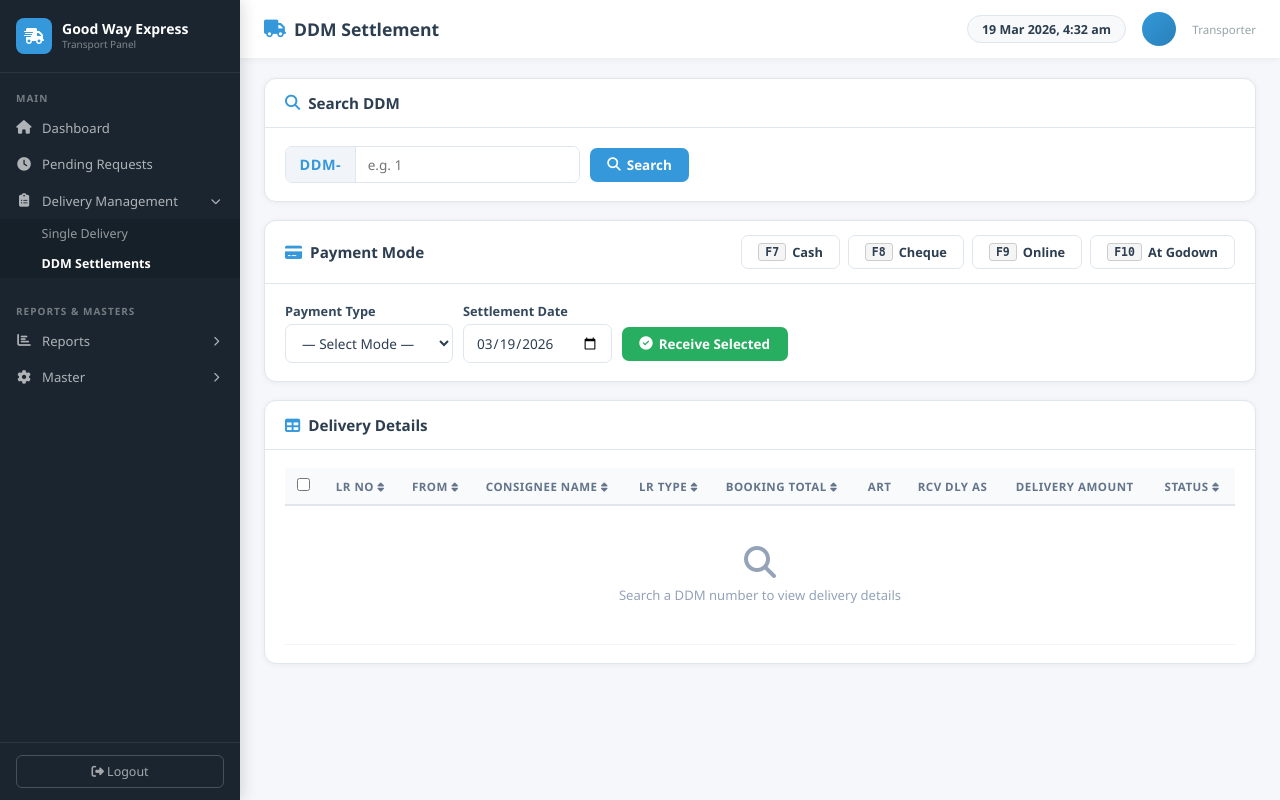
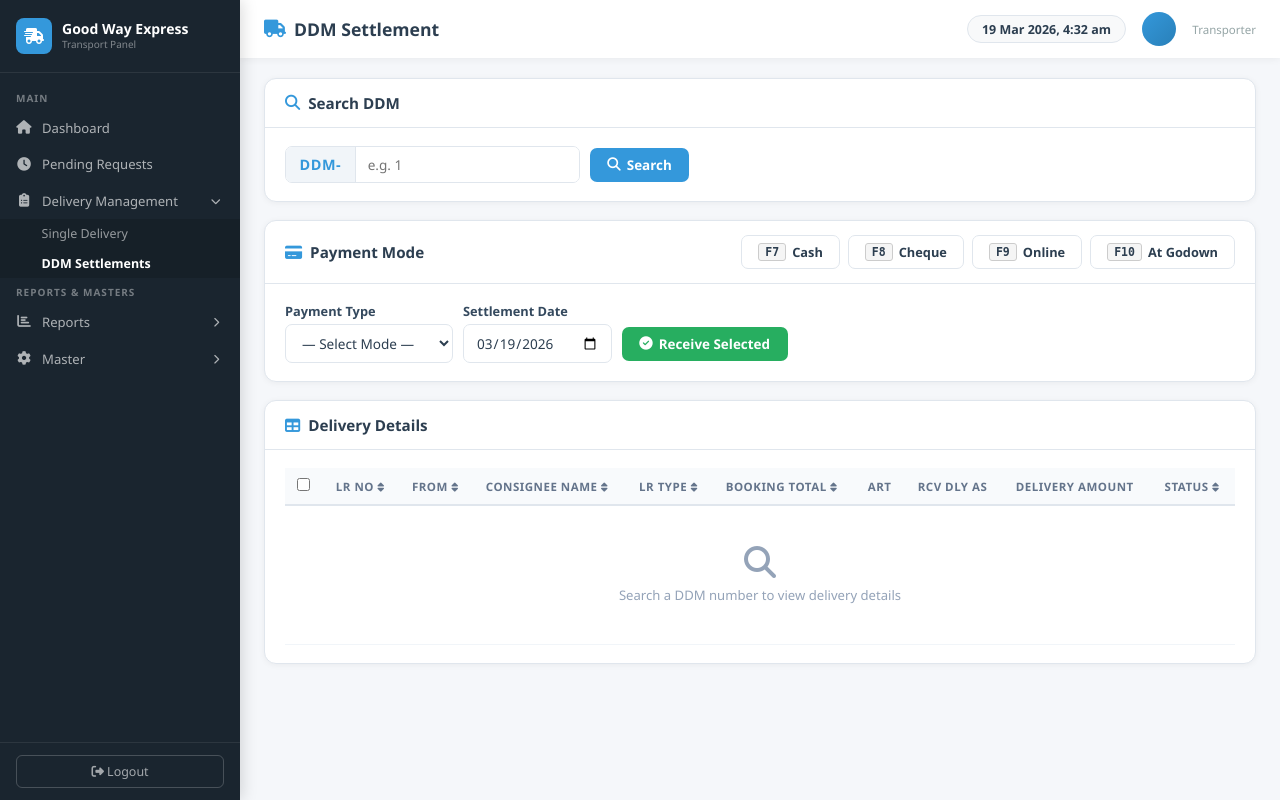
Before and after one commit to atul0786/logistics_project, a Django app: template transporter_app/templates/transporter/ddm_update.html in a window 1280 px wide. Run offline with Django 5.2, Linux system fonts and the light colour scheme; the template is opened without the code that fills it, so the values that code supplies are empty.

Commit message:
Update ddm_update.html

```diff
--- a/transporter_app/templates/transporter/ddm_update.html
+++ b/transporter_app/templates/transporter/ddm_update.html
@@ -134,11 +134,7 @@
                     <li><a href="{% url 'transporter:ddm_settlement' %}" class="active-sub">DDM Settlements</a></li>
                 </ul>
             </li>
-            <li class="nav-item">
-                <a href="{% url 'transporter:received_cnote' %}" class="nav-link">
-                   <!-- <a href="#" class="nav-link"><i data-lucide="check-circle"></i> Completed</a> -->
-                </a>
-            </li>
+
         </ul>
         <div class="nav-title">Reports &amp; Masters</div>
         <ul class="nav-menu">
```
